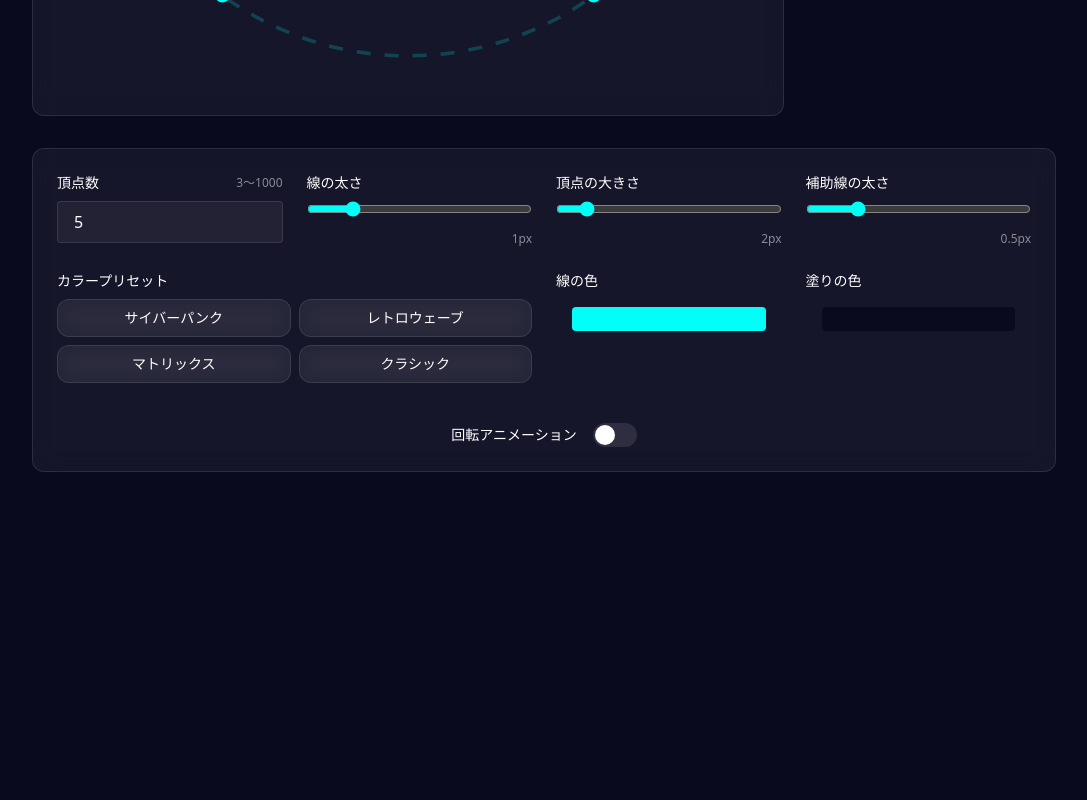
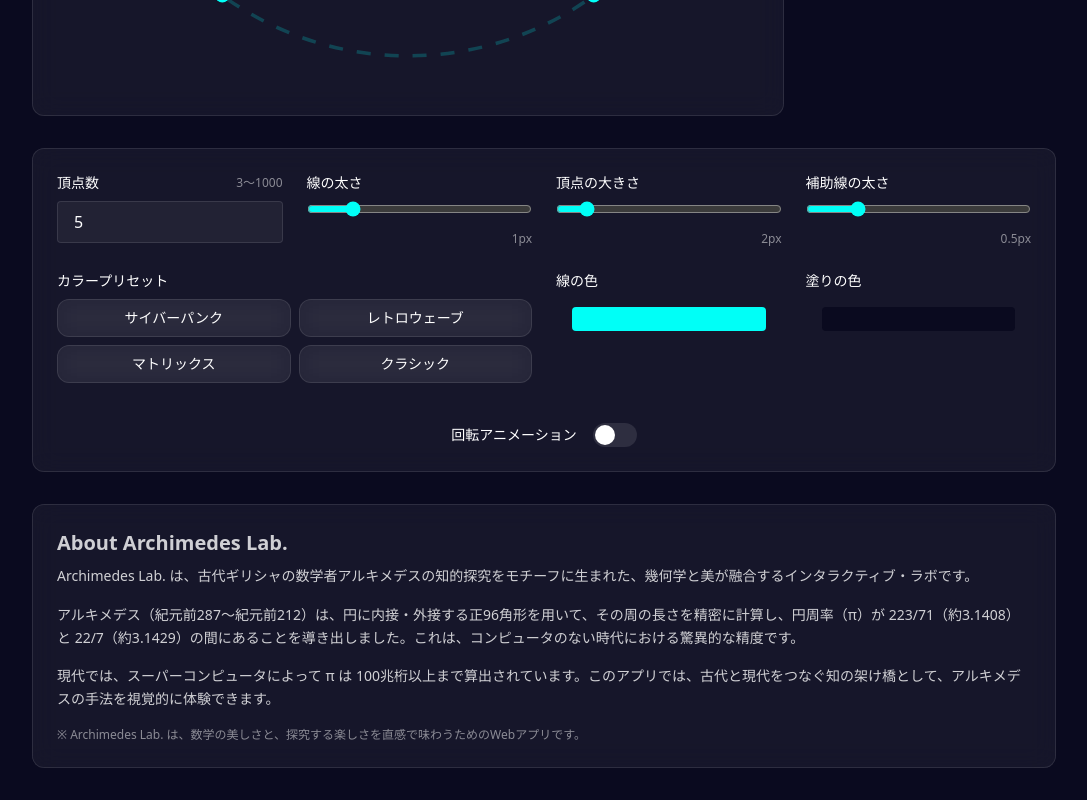
Before and after one commit to tappe9/ArchimedesLab, a Vue app: page / in a window 1280 px wide. Shown: the part 772-1572 px from the top of the page, without its empty margins (96-1183 px from the left). Before the commit the page ends 1276 px from the top, so only its background shows below. Built offline with nearby package versions, Linux system fonts and the light colour scheme.

Commit message:
Update App.vue

```diff
--- a/src/App.vue
+++ b/src/App.vue
@@ -296,6 +296,24 @@
           </div>
         </div>
       </div>
+
+      <!-- Aboutセクション -->
+      <section class="glass-panel mt-12 p-6 text-sm leading-relaxed text-white/80">
+        <h2 class="text-xl font-bold mb-2">About Archimedes Lab.</h2>
+        <p class="mb-4">
+          Archimedes Lab. は、古代ギリシャの数学者アルキメデスの知的探究をモチーフに生まれた、幾何学と美が融合するインタラクティブ・ラボです。
+        </p>
+        <p class="mb-4">
+          アルキメデス（紀元前287～紀元前212）は、円に内接・外接する正96角形を用いて、その周の長さを精密に計算し、円周率（π）が
+          223/71（約3.1408）と 22/7（約3.1429）の間にあることを導き出しました。これは、コンピュータのない時代における驚異的な精度です。
+        </p>
+        <p class="mb-4">
+          現代では、スーパーコンピュータによって π は 100兆桁以上まで算出されています。このアプリでは、古代と現代をつなぐ知の架け橋として、アルキメデスの手法を視覚的に体験できます。
+        </p>
+        <p class="text-white/50 text-xs">
+          ※ Archimedes Lab. は、数学の美しさと、探究する楽しさを直感で味わうためのWebアプリです。
+        </p>
+      </section>
     </div>
   </div>
 </template>
```
